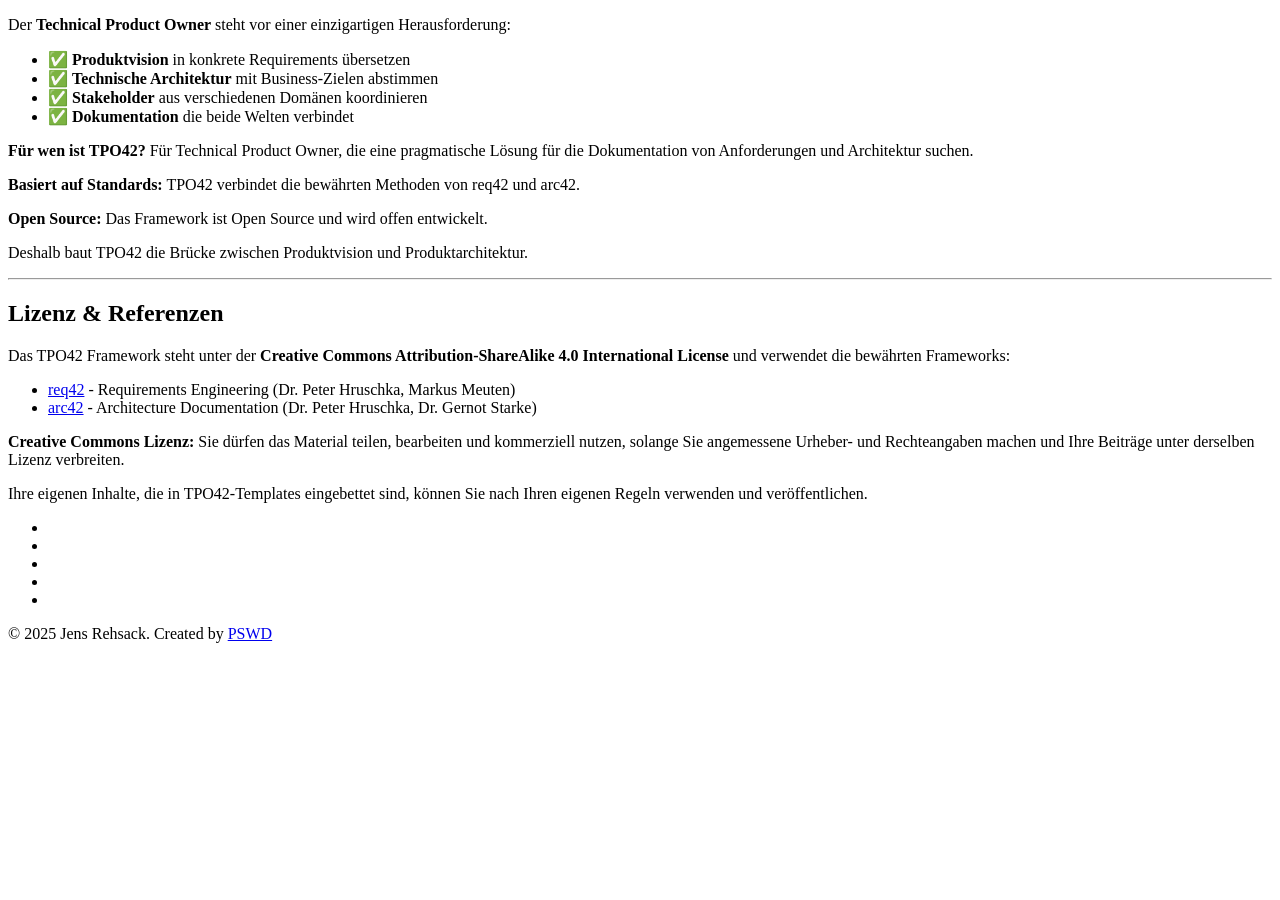
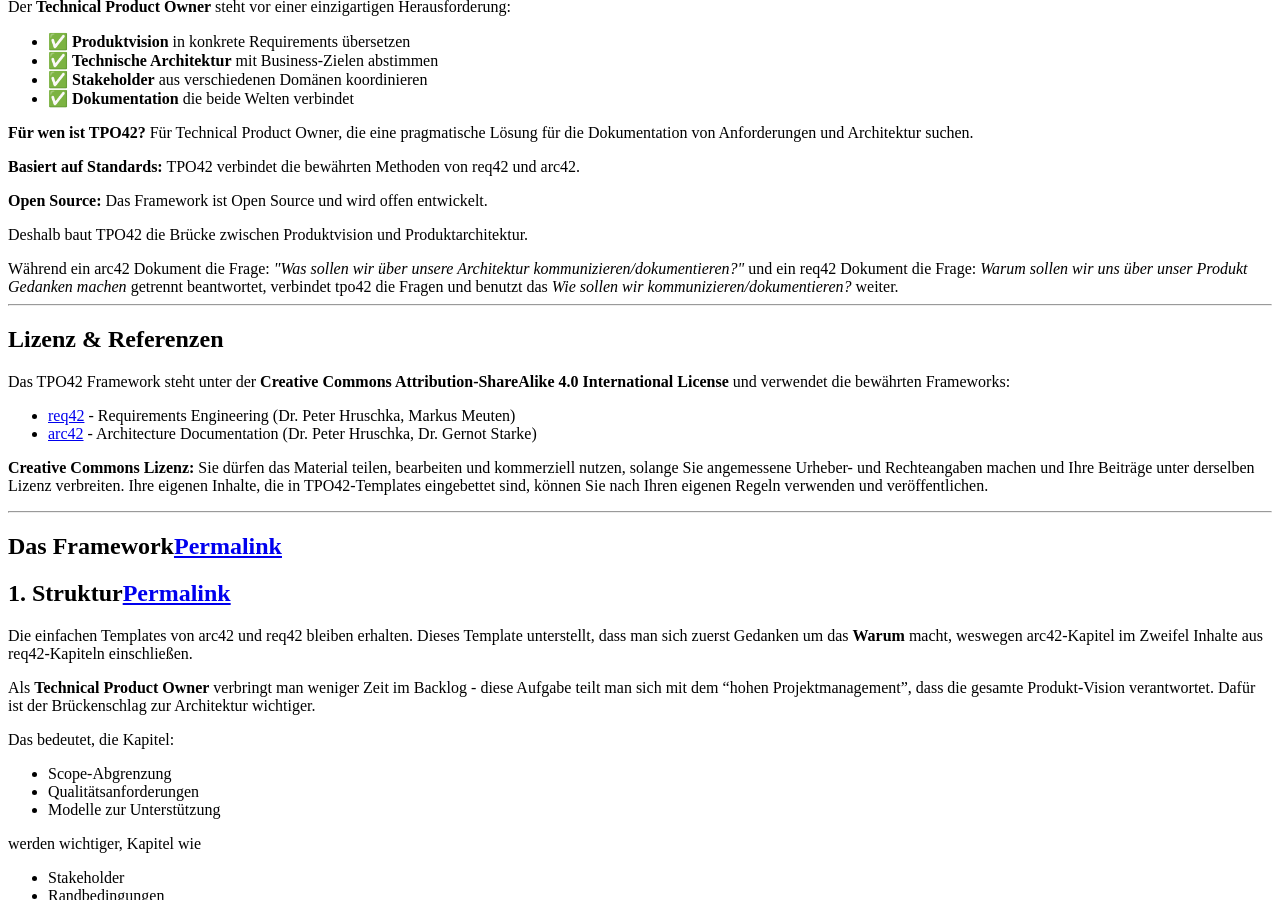
Before and after one commit to perstarke-webdev/tpo42-de-site-draft, a Jekyll site: the page built from _pages/tpo42-framework.md, in a window 1280 px wide and 900 px high, scrolled down 2441 px. Built offline with Jekyll 4.4.1, drawn with Linux system fonts in a browser that asks for light colours; cached includes are drawn as plain includes; before the commit the page ends 3092 px from its top, so only the background shows below that; some of the changed text lies outside the part shown.

Commit message:
structure and content update

```diff
--- a/_data/navigation.yml
+++ b/_data/navigation.yml
@@ -1,7 +1,5 @@
 # main links
 main:
-  - title: "Home"
-    url: /
   - title: "TPO42 Framework"
     url: /tpo42-framework
   - title: "Getting Started"
--- a/_pages/tpo42-framework.md
+++ b/_pages/tpo42-framework.md
@@ -2,7 +2,7 @@
 layout: page
 title: "TPO42 Framework"
 permalink: /tpo42-framework
-excerpt: "Struktur, Prinzipien und Aufbau des TPO42 Frameworks"
+excerpt: "TPO42 entstand aus der praktischen Notwendigkeit heraus, die Lücke zwischen Product Management und Software Architecture zu schließen."
 header:
   overlay_image: /assets/images/header.webp
   overlay_filter: rgba(0, 0, 0, 0.5)
@@ -22,14 +22,16 @@
         </ul>
         <div class="notice--primary">
           <p><strong>Für wen ist TPO42?</strong> Für Technical Product Owner, die eine pragmatische Lösung für die Dokumentation von Anforderungen und Architektur suchen.</p>
-        </div>
-        <div class="notice--success">
           <p><strong>Basiert auf Standards:</strong> TPO42 verbindet die bewährten Methoden von req42 und arc42.</p>
-        </div>
-        <div class="notice--warning">
           <p><strong>Open Source:</strong> Das Framework ist Open Source und wird offen entwickelt.</p>
         </div>
+<div class="box box--primary">
         <p>Deshalb baut TPO42 die Brücke zwischen Produktvision und Produktarchitektur.</p>
+Während ein arc42 Dokument die Frage:
+<span style="font-style: italic"> "Was sollen wir über unsere Architektur kommunizieren/dokumentieren?" </span> und ein req42 Dokument die Frage:
+<span style="font-style: italic">Warum sollen wir uns über unser Produkt Gedanken machen </span> getrennt beantwortet,
+verbindet tpo42 die Fragen und benutzt das <span style="font-style: italic">Wie sollen wir kommunizieren/dokumentieren?</span> weiter.
+</div>
       </div>
     </div>
   </div>
@@ -44,14 +46,47 @@
         <h2>Lizenz & Referenzen</h2>
         <p>Das TPO42 Framework steht unter der <strong>Creative Commons Attribution-ShareAlike 4.0 International License</strong> und verwendet die bewährten Frameworks:</p>
         <ul>
-          <li><a href="https://req42.de/">req42</a> - Requirements Engineering (Dr. Peter Hruschka, Markus Meuten)</li>
-          <li><a href="https://arc42.org/">arc42</a> - Architecture Documentation (Dr. Peter Hruschka, Dr. Gernot Starke)</li>
+          <li><a href="https://req42.de/" target='_blank' rel='noopener noreferrer nofollow'>req42</a> - Requirements Engineering (Dr. Peter Hruschka, Markus Meuten)</li>
+          <li><a href="https://arc42.org/" target='_blank' rel='noopener noreferrer nofollow'>arc42</a> - Architecture Documentation (Dr. Peter Hruschka, Dr. Gernot Starke)</li>
         </ul>
         <div class="notice--info">
-          <p><strong>Creative Commons Lizenz:</strong> Sie dürfen das Material teilen, bearbeiten und kommerziell nutzen, solange Sie angemessene Urheber- und Rechteangaben machen und Ihre Beiträge unter derselben Lizenz verbreiten.</p>
-          <p>Ihre eigenen Inhalte, die in TPO42-Templates eingebettet sind, können Sie nach Ihren eigenen Regeln verwenden und veröffentlichen.</p>
+          <p><strong>Creative Commons Lizenz:</strong> Sie dürfen das Material teilen, bearbeiten und kommerziell nutzen, solange Sie angemessene Urheber- und Rechteangaben machen und Ihre Beiträge unter derselben Lizenz verbreiten.
+Ihre eigenen Inhalte, die in TPO42-Templates eingebettet sind, können Sie nach Ihren eigenen Regeln verwenden und veröffentlichen.</p>
         </div>
       </div>
     </div>
   </div>
 </section>
+
+<hr class="section-sep">
+
+
+# Das Framework
+
+## 1. Struktur
+
+Die einfachen Templates von arc42 und req42 bleiben erhalten. Dieses Template unterstellt, dass man sich zuerst Gedanken um das **Warum** macht, weswegen arc42-Kapitel im Zweifel Inhalte aus req42-Kapiteln einschließen.
+
+Als **Technical Product Owner** verbringt man weniger Zeit im Backlog - diese Aufgabe teilt man sich mit dem "hohen Projektmanagement", dass die gesamte Produkt-Vision verantwortet. Dafür ist der Brückenschlag zur Architektur wichtiger.
+
+Das bedeutet, die Kapitel:
+
+- Scope-Abgrenzung
+- Qualitätsanforderungen
+- Modelle zur Unterstützung
+
+werden wichtiger, Kapitel wie
+
+- Stakeholder
+- Randbedingungen
+- Produkt-Backlog
+
+erhalten einen zu dem blauen einen roten Aspekt*
+
+<small>
+*Vergleiche <a href="https://req42.de/req42-im-ueberblick#ergebnisorientiert&#8212;&#8203;nicht-prozessorientiert">req42 im Überblick &gt; Ergebnisorientiert – nicht prozessorientiert</a>
+</small>
+
+## 2. Redundanzen im Überblick
+
+![req42 arc42 redundancy](/assets/images/req42-arc42-redundancy.png)
```
Also changed, not shown: _pages/index.html (+15 -17 lines), assets/images/req42-arc42-redundancy.png (added).
